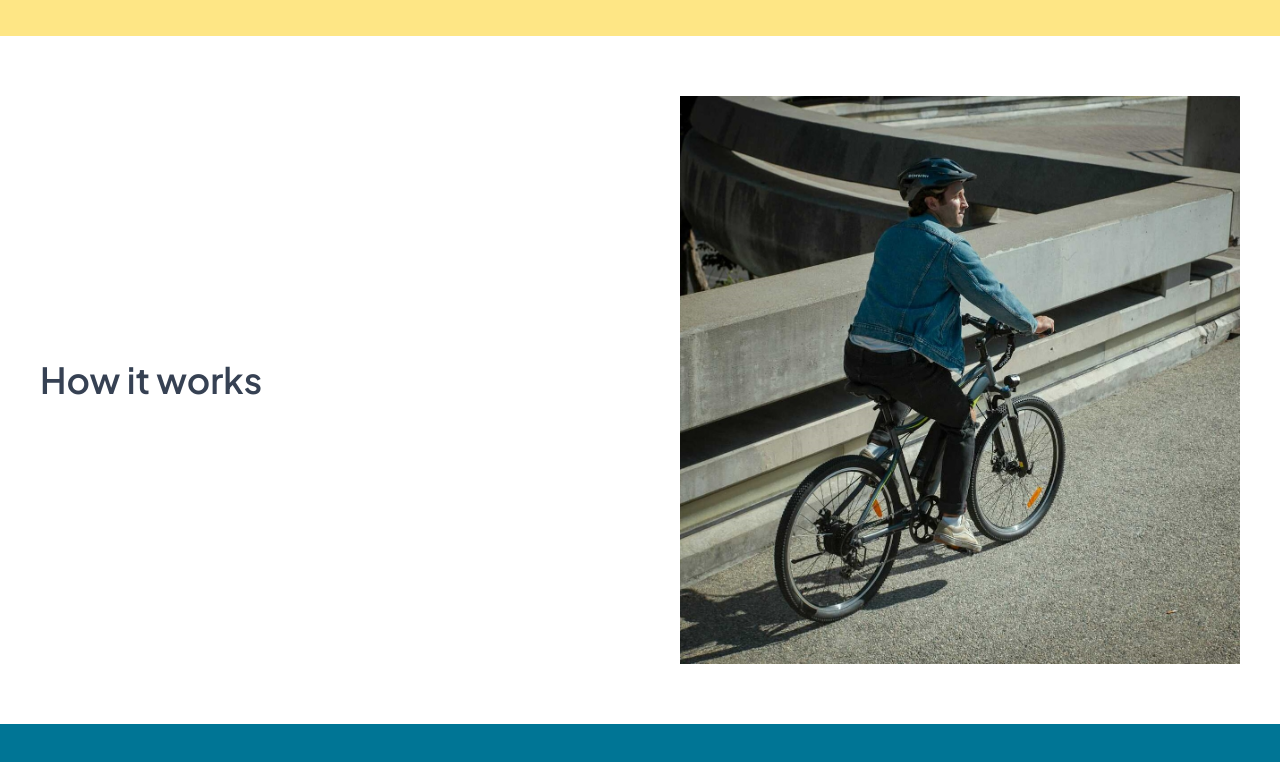
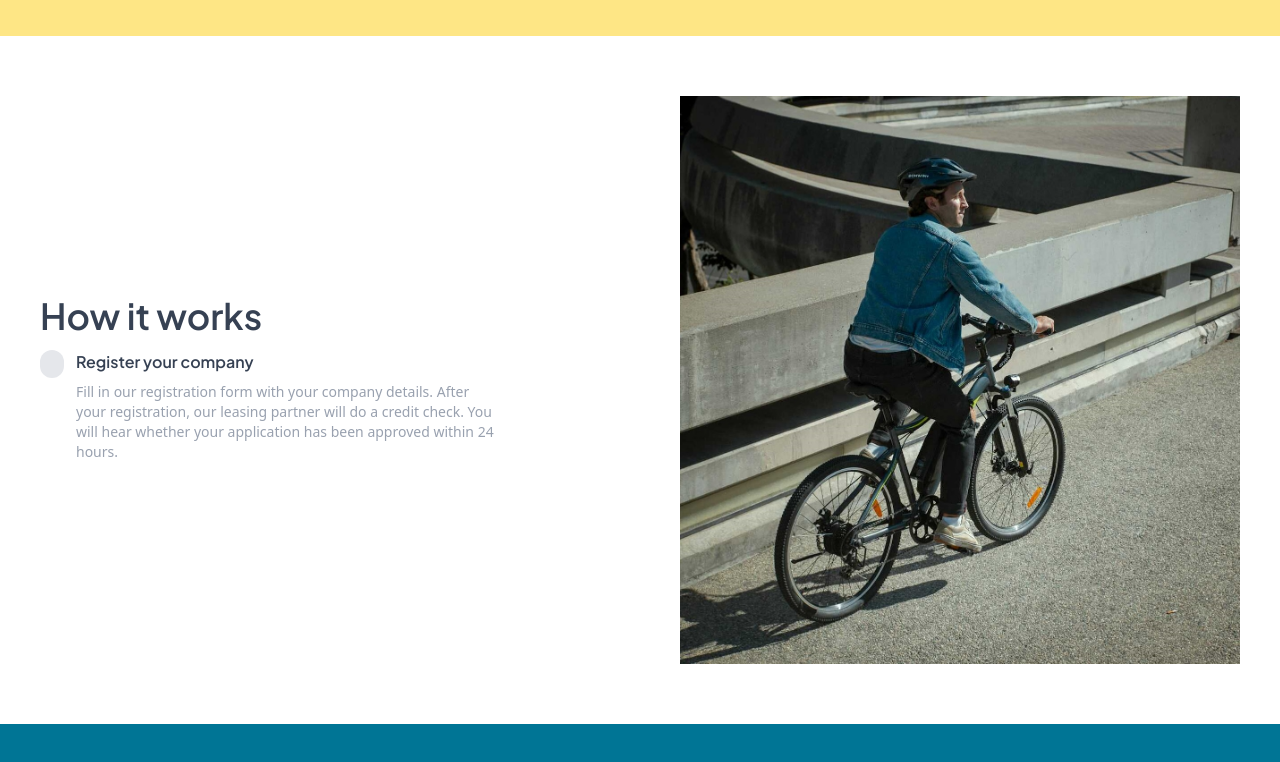
Before and after one commit to mohamedfiky/veloretti, a React (Vite) app: page / in a window 1280 px wide. Shown: the part 1943-2705 px from the top of the page. Built offline with nearby package versions, Linux system fonts and the light colour scheme; a web font is replaced by a local one.

Commit message:
continue working on how it works section using image-text component

```diff
--- a/src/pages/Home.tsx
+++ b/src/pages/Home.tsx
@@ -1,9 +1,9 @@
 import Hero from "../components/Hero";
 import Image_Text from "../components/Image_Text";
-import img_txt_1 from "../assets/images/img-text-1.jpg" ;
-import img_txt_2 from "../assets/images/img-text-2.jpg" ;
-import img_txt_3 from "../assets/images/img-text-3.jpg" ;
-
+import img_txt_1 from "../assets/images/img-text-1.jpg";
+import img_txt_2 from "../assets/images/img-text-2.jpg";
+import img_txt_3 from "../assets/images/img-text-3.jpg";
+import { FaCircle } from "react-icons/fa";
 
 function Home() {
   return (
@@ -33,7 +33,21 @@ function Home() {
       <Image_Text imgLeft={false} imgSrc={img_txt_3}>
         <div className="lg:w-1/2 text-center lg:text-left text-gray-700 space-y-4">
           <h2 className="text-3xl sm:text-4xl leading-none font-semibold font-main">How it works</h2>
+          <ul>
+            <li className="flex items-start gap-3">
+              {/* <FaCircle className="text-5xl text-gray-200 flex items-start"/> */}
+              <span className="shrink-0 w-6 h-7 rounded-[26px] bg-gray-200"></span>
+              <div>
+                <h3 className="text-lg sm:text-base font-semibold font-main mb-2">Register your company</h3>
+                <p className="w-4/5 text-sm mx-auto lg:mx-0 text-gray-400" >Fill in our registration form with your company details. After
+                   your registration, our leasing partner will do a credit check. You
+                   will hear whether your application has been approved within 24
+                   hours.
+                </p>
+              </div>
+            </li>
 
+          </ul>
         </div>
       </Image_Text>
 
```
